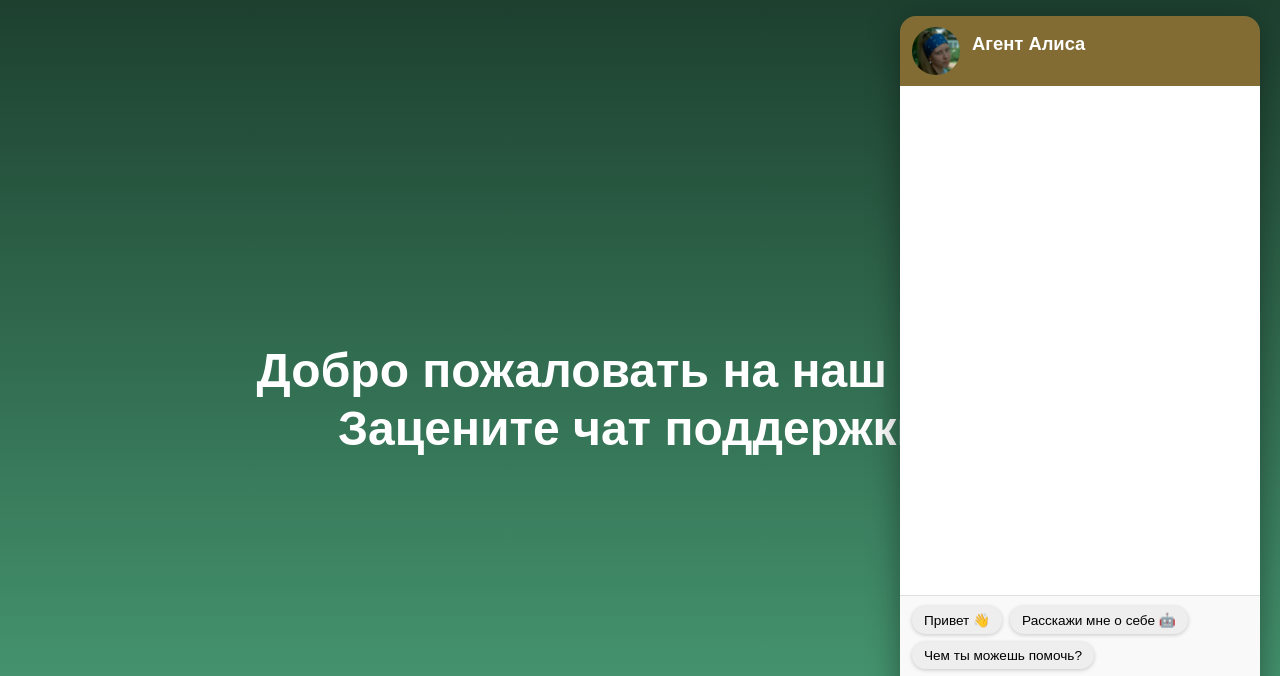
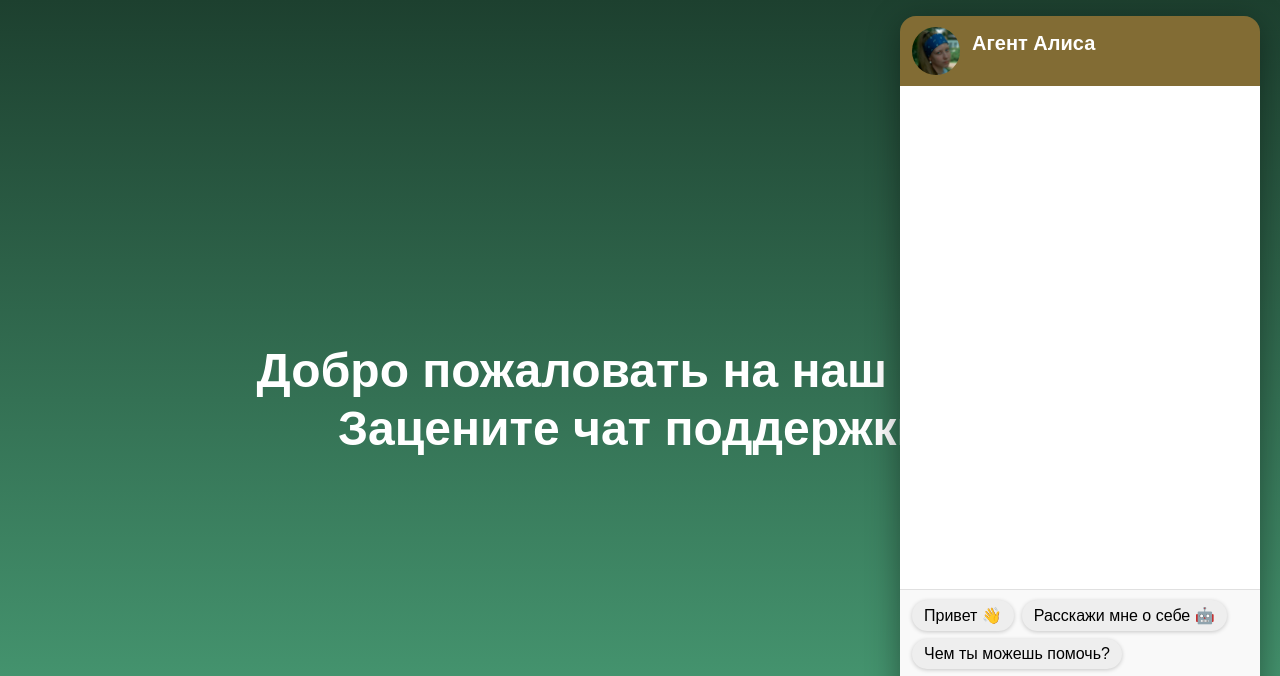
Before and after one commit to kvassenjoyer/chat_widget, a plain HTML site: page frontend/public/index.html in a window 1280 px wide. Both pictures are taken after a click on the button "💬 Чат". Shown: the top 676 px of the page. Drawn offline with Linux system fonts and the light colour scheme.

Commit message:
font-size changes

```diff
--- a/frontend/src/chat-widget/chat.css
+++ b/frontend/src/chat-widget/chat.css
@@ -99,13 +99,13 @@
 
 .agent-name {
   font-weight: bold;
-  font-size: 1.15rem;
+  font-size: 1.25rem;
 }
 
 .agent-status {
   min-height: 1em;
 
-  font-size: 0.8rem;
+  font-size: 1.0rem;
   font-style: inherit;
   font-weight: bold;
 
@@ -166,7 +166,7 @@
   overflow-y: auto;
   overflow-x: hidden;
 
-  font-size: 0.9rem;
+  font-size: 1.0rem;
   line-height: 1.4;
 
   background-color: rgba(255, 255, 255, 1);
@@ -209,7 +209,7 @@
 
   border-radius: 0.75rem;
 
-  font-size: 0.9rem;
+  font-size: 1.0rem;
 
   word-break: break-word;
   overflow-wrap: break-word;
@@ -312,7 +312,7 @@
 
   border-radius: 1.25rem;
 
-  font-size: 0.85rem;
+  font-size: 1.0rem;
 
   border: none;
   cursor: pointer;
```
